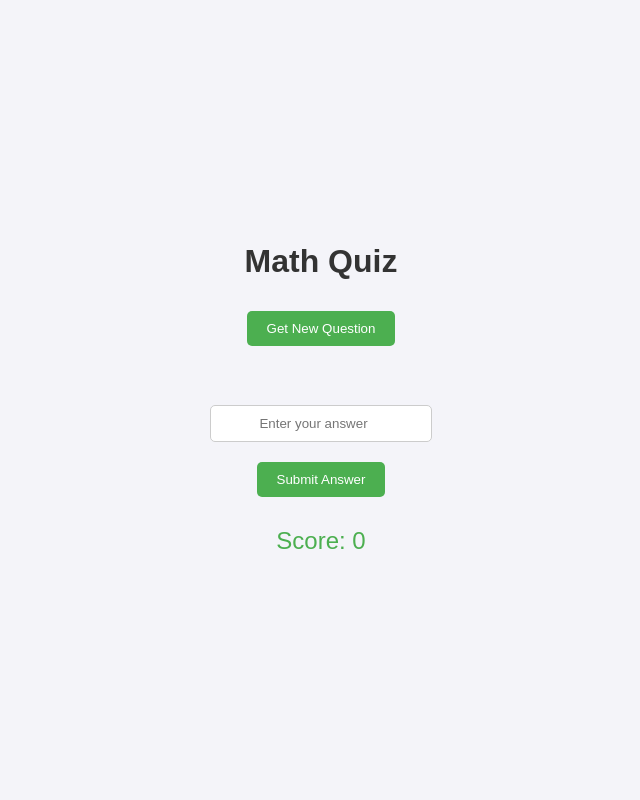
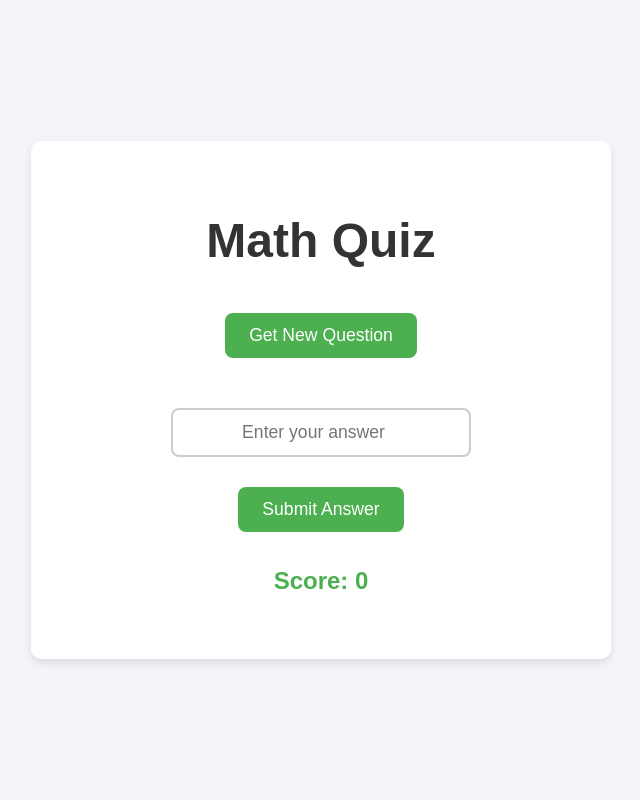
Before and after one commit to VARKALASAIVIGNESH/MathQuiz-app, a Flask app: page / in a window 1280 px wide. Shown: the whole page, without its empty margins (319-959 px from the left). Run offline with Flask 3, Linux system fonts and the light colour scheme.

Commit message:
index.html

```diff
--- a/templates/index.html
+++ b/templates/index.html
@@ -1,10 +1,12 @@
 <!DOCTYPE html>
 <html lang="en">
+
 <head>
     <meta charset="UTF-8">
     <meta name="viewport" content="width=device-width, initial-scale=1.0">
     <title>Math Quiz App</title>
     <style>
+        /* General body styles */
         body {
             font-family: Arial, sans-serif;
             text-align: center;
@@ -16,45 +18,107 @@
             align-items: center;
             justify-content: center;
             height: 100vh;
+            box-sizing: border-box;
         }
+
+        /* Header styles */
         h1 {
             color: #333;
+            font-size: 3rem;
+            margin-bottom: 30px;
+            font-weight: 700;
         }
+
+        /* Main container styles */
+        .container {
+            background-color: #fff;
+            box-shadow: 0 4px 8px rgba(0, 0, 0, 0.1);
+            padding: 40px;
+            border-radius: 10px;
+            width: 100%;
+            max-width: 500px;
+            text-align: center;
+        }
+
+        /* Button styles */
         button {
-            padding: 10px 20px;
-            margin: 10px;
+            padding: 12px 24px;
+            margin: 15px;
             background-color: #4CAF50;
             color: white;
             border: none;
-            border-radius: 5px;
+            border-radius: 8px;
             cursor: pointer;
-            transition: background-color 0.3s ease;
+            font-size: 1.1rem;
+            transition: background-color 0.3s ease, transform 0.2s;
         }
+
         button:hover {
             background-color: #45a049;
+            transform: translateY(-2px);
         }
+
+        button:active {
+            transform: translateY(1px);
+        }
+
+        /* Input field styles */
         input[type="number"] {
-            padding: 10px;
-            margin: 10px;
-            border: 1px solid #ccc;
-            border-radius: 5px;
-            width: 200px;
+            padding: 12px;
+            margin: 15px;
+            border: 2px solid #ccc;
+            border-radius: 8px;
+            width: 100%;
+            max-width: 300px;
+            font-size: 1.1rem;
             text-align: center;
+            box-sizing: border-box;
         }
-        p {
-            font-size: 1.2em;
-            color: #555;
+
+        input[type="number"]:focus {
+            outline: none;
+            border-color: #4CAF50;
         }
+
+        /* Score display styles */
         #scoreDisplay {
-            font-size: 1.5em;
+            font-size: 1.5rem;
             margin-top: 20px;
             color: #4CAF50;
+            font-weight: bold;
+        }
+
+        /* Question text styles */
+        #questionDisplay {
+            font-size: 1.2rem;
+            color: #555;
+            margin-top: 20px;
+        }
+
+        /* Alert text styles */
+        .alert {
+            font-size: 1rem;
+            color: #fff;
+            background-color: #f44336;
+            padding: 10px;
+            margin: 10px 0;
+            border-radius: 5px;
+            display: none;
+        }
+
+        .alert.success {
+            background-color: #4CAF50;
+        }
+
+        .alert.error {
+            background-color: #f44336;
         }
     </style>
+</head>
 
+<body>
 
-</head>
-<body>
+    <div class="container">
         <h1>Math Quiz</h1>
 
         <!-- Button to get a new question -->
@@ -65,9 +129,16 @@
 
         <!-- Input to submit the answer -->
         <input type="number" id="answer" placeholder="Enter your answer">
+
         <button id="submitAnswer">Submit Answer</button>
 
+        <!-- Score Display -->
         <p id="scoreDisplay">Score: 0</p>
+
+        <!-- Alert message -->
+        <div class="alert" id="alertMessage"></div>
+    </div>
+
     <script>
         let userScore = 0;
         let currentQuestion = "";
@@ -87,7 +158,7 @@
             const answer = document.getElementById('answer').value;
 
             if (!answer) {
-                alert('Please enter an answer');
+                displayAlert('Please enter an answer', 'error');
                 return;
             }
 
@@ -97,21 +168,34 @@
                     'Content-Type': 'application/json'
                 },
                 body: JSON.stringify({
-                    user: 'user1',  // For simplicity, hardcoding user as 'user1'
+                    user: 'user1', // For simplicity, hardcoding user as 'user1'
                     question: currentQuestion,
                     answer: answer
                 })
             });
 
             const data = await response.json();
+
             if (data.correct) {
                 userScore++;
                 document.getElementById('scoreDisplay').innerText = `Score: ${userScore}`;
-                alert('Correct Answer!');
+                displayAlert('Correct Answer!', 'success');
             } else {
-                alert('Wrong Answer!');
+                displayAlert('Wrong Answer!', 'error');
             }
         };
+
+        // Display alert messages
+        function displayAlert(message, type) {
+            const alertElement = document.getElementById('alertMessage');
+            alertElement.innerText = message;
+            alertElement.className = `alert ${type}`;
+            alertElement.style.display = 'block';
+            setTimeout(() => {
+                alertElement.style.display = 'none';
+            }, 3000);
+        }
     </script>
 </body>
+
 </html>
```
Lines whose indentation alone changed are shown as unchanged.
